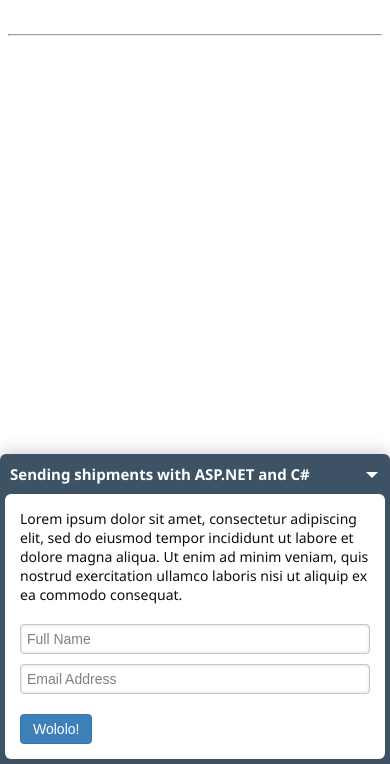
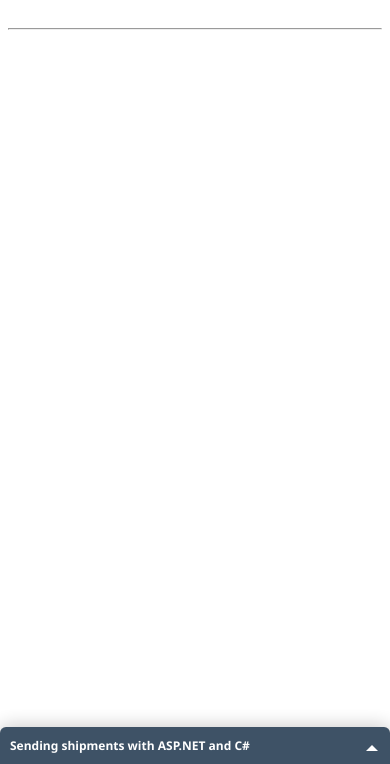
Before and after one commit to nozzlegear/Riddlevox, a plain HTML site: page Nozzlegear/index.html in a window 390 px wide. Shown: the part 80-844 px from the top of the page. Drawn offline with Linux system fonts and the light colour scheme.

Commit message:
Using cookies for auto-show and auto-open. Updated README

```diff
--- a/Nozzlegear/Nozzlegear.css
+++ b/Nozzlegear/Nozzlegear.css
@@ -1,44 +1,33 @@
-body {
-    font-family: 'Segoe UI', sans-serif;
-}
-
-span {
-    font-style: italic;
-}
-
-.Nozzlegear-anchor {
-    position: relative;
-}
-
 .Nozzlegear-container {
-    -moz-box-sizing: border-box;
-    -webkit-box-sizing: border-box;
-    box-sizing: border-box;
-    padding: 0 5px 5px 5px;
-    border-top-left-radius: 6px;
-    border-top-right-radius: 6px;
-    position: fixed;
-    bottom: 0;
-    max-width: 350px;
-    width: 350px;
-    opacity: .95;
-    box-shadow: 0 0 20px rgba(0,0,0,0.25);
-    -moz-transition: bottom 200ms ease-in-out;
-    -o-transition: bottom 200ms ease-in-out;
-    -webkit-transition: bottom 200ms ease-in-out;
-    transition: bottom 200ms ease-in-out;
-    -moz-transition-property: max-height;
-    -o-transition-property: max-height;
-    -webkit-transition-property: max-height;
-    transition-property: max-height;
+    -moz-box-sizing: border-box !important;
+    -webkit-box-sizing: border-box !important;
+    box-sizing: border-box !important;
+    font-family: 'Segoe UI', sans-serif !important;
+    padding: 0 5px 5px 5px !important;
+    border-top-left-radius: 6px !important;
+    border-top-right-radius: 6px !important;
+    position: fixed !important;
+    bottom: 0 !important;
+    max-width: 350px !important;
+    width: 350px !important;
+    opacity: .95 !important;
+    box-shadow: 0 0 20px rgba(0,0,0,0.25) !important;
+    -moz-transition: bottom 200ms ease-in-out !important;
+    -o-transition: bottom 200ms ease-in-out !important;
+    -webkit-transition: bottom 200ms ease-in-out !important;
+    transition: bottom 200ms ease-in-out !important;
+    -moz-transition-property: max-height !important;
+    -o-transition-property: max-height !important;
+    -webkit-transition-property: max-height !important;
+    transition-property: max-height !important;
 }
 
     .Nozzlegear-container.Nozzlegear-bottom-right {
-        right: 5%;
+        right: 5% !important;
     }
 
     .Nozzlegear-container.Nozzlegear-bottom-left {
-        left: 5%;
+        left: 5% !important;
     }
 
 .Nozzlegear-content {
@@ -64,7 +53,7 @@ span {
 }
 
     .Nozzlegear-form > .Nozzlegear-form-group {
-        padding: 5px 0;
+        padding: 5px 0 !important;
     }
 
         .Nozzlegear-form > .Nozzlegear-form-group > input {
@@ -120,82 +109,70 @@ span {
     }
 
     .Nozzlegear-form > p.Nozzlegear-error {
-        color: #ff0000;
-        margin: 10px 0 0 0;
+        color: #ff0000 !important;
+        margin: 10px 0 0 0 !important;
         font-size: 14px !important;
     }
 
 .Nozzlegear-hide {
-    display: none;
+    display: none !important;
 }
 
 a.Nozzlegear-toggle {
-    color: #fff;
-    text-decoration: none;
-    display: block;
-    padding: 10px 10px 10px 5px;
-    position: relative;
+    color: #fff !important;
+    text-decoration: none !important;
+    display: block !important;
+    padding: 10px 10px 10px 5px !important;
+    position: relative !important;
 }
 
     a.Nozzlegear-toggle > h2 {
-        margin: 0;
-        padding: 0;
-        padding-right: 20px;
+        margin: 0 !important;
+        padding: 0 !important;
+        padding-right: 20px !important;
         font-size: 15px !important;
     }
 
-/*a.Nozzlegear-toggle > span.Nozzlegear-arrow-up {
-        display: block !important;
-        border-bottom: 6px solid #fff;
-        border-top: 0;
-        border-left: 6px solid transparent;
-        border-right: 6px solid transparent;
-        padding: 0;
-        width: 0;
-        height: 0;
-        position: absolute;
-        top: 20px;
-        right: 5px;
-    }
-
-    a.Nozzlegear-toggle > span.Nozzlegear-arrow-down{
-
-    }*/
-
 .Nozzlegear-container > .Nozzlegear-header > a.Nozzlegear-toggle > span.Nozzlegear-arrow {
     display: block !important;
-    border-bottom: 0;
-    border-top: 6px solid #fff;
-    ;
+    border-bottom: 0 !important;
+    border-top: 6px solid #fff !important;
     border-left: 6px solid transparent;
     border-right: 6px solid transparent;
-    padding: 0;
-    width: 0;
-    height: 0;
-    position: absolute;
-    top: 18px;
-    right: 7px;
+    padding: 0 !important;
+    width: 0 !important;
+    height: 0 !important;
+    position: absolute !important;
+    top: 18px !important;
+    right: 7px !important;
 }
 
 .Nozzlegear-container.Nozzlegear-untoggled > .Nozzlegear-header > a.Nozzlegear-toggle > span.Nozzlegear-arrow {
-    border-bottom: 6px solid #fff;
-    border-top: 0;
+    border-bottom: 6px solid #fff !important;
+    border-top: 0 !important;
 }
 
 @media (max-width:830px) {
     .Nozzlegear-container {
-        max-width: 100%;
-        width: 100%;
-        left: 0;
-        right: 0;
-        margin: 0 auto;
+        max-width: 100% !important;
+        width: 100% !important;
+        left: 0 !important;
+        right: 0 !important;
+        margin: 0 auto !important;
     }
 
         .Nozzlegear-container.Nozzlegear-bottom-right {
-            right: 0;
+            right: 0 !important;
         }
 
         .Nozzlegear-container.Nozzlegear-bottom-left {
-            left: 0;
+            left: 0 !important;
         }
+
+    a.Nozzlegear-toggle > h2 {
+        margin: 0 !important;
+        padding: 0 !important;
+        padding-right: 20px !important;
+        font-size: 12px !important;
+    }
 }
--- a/Nozzlegear/Nozzlegear.js
+++ b/Nozzlegear/Nozzlegear.js
@@ -6,21 +6,18 @@ var Nozzlegear = (function () {
         this._isStarted = false;
         this._hasBeenShow = false;
         this._isOpen = false;
+        this._deviceWidth = (window.innerWidth > 0) ? window.innerWidth : screen.width;
         this._defaultOptions = {
             Position: "bottom-right",
             UniqueId: "defaultUniqueId4256",
             ShowPopupIfConverted: false,
+            AutoOpenIfPreviouslyInteracted: false,
             FormOptions: {
                 CaptureEmailAddress: true,
                 CaptureFirstName: true,
                 CaptureFullName: false,
                 CaptureLastName: false,
             },
-            //CookieOptions{
-            //    CookieName: "Nozzlegear-default-cookie",
-            //    ShowEveryXDays: 0,
-            //    OpenEveryXDays: 0,
-            //},
             Title: "Sign up for our mailing list!",
             Message: "Lorem ipsum dolor sit amet, consectetur adipiscing elit, sed do eiusmod tempor incididunt ut labore et dolore magna aliqua. Ut enim ad minim veniam, quis nostrud exercitation ullamco laboris nisi ut aliquip ex ea commodo consequat.",
             ButtonText: "Sign up!",
@@ -37,6 +34,7 @@ var Nozzlegear = (function () {
         this._form = document.createElement("div");
         this._form.classList.add("Nozzlegear-container");
         this._form.classList.add("Nozzlegear-hide");
+        this._form.classList.add("Nozzlegear-untoggled");
         this._form.style.maxHeight = "0px";
         this._form.style.backgroundColor = this.options.BackgroundColor;
         this._form.innerHTML = this._template;
@@ -62,10 +60,26 @@ var Nozzlegear = (function () {
         document.body.appendChild(this._form);
         //Get the error element
         this._errorElement = this._form.querySelector("p.Nozzlegear-error");
+        //Acquire cookie data
+        this._cookieValue = (function () {
+            var output;
+            try {
+                output = JSON.parse(_this._getCookie("Nozzlegear-" + _this.options.UniqueId + "-form"));
+            }
+            catch (e) {
+                output = {
+                    HasConverted: false,
+                    HasInteracted: false,
+                };
+            }
+            ;
+            return output;
+        })();
     }
     Nozzlegear.prototype.Open = function () {
         //Ensure the form itself is shown
         this._form.classList.remove("Nozzlegear-hide");
+        this._form.classList.remove("Nozzlegear-untoggled");
         this._form.style.maxHeight = "600px";
         this._isOpen = true;
         this._hasBeenShow = true;
@@ -73,6 +87,7 @@ var Nozzlegear = (function () {
     };
     Nozzlegear.prototype.Close = function () {
         this._form.style.maxHeight = this._form.querySelector(".Nozzlegear-header").offsetHeight + "px";
+        this._form.classList.add("Nozzlegear-untoggled");
         this._isOpen = false;
         return this;
     };
@@ -80,13 +95,15 @@ var Nozzlegear = (function () {
         var _this = this;
         if (!this._isStarted) {
             this._isStarted = true;
-            // TODO: Only auto show if ShowPopupIfConverted is true or user has not converted
-            if (this.options.ShowPopupIfConverted || true) {
+            //Only auto show if ShowPopupIfConverted is true or user has not converted
+            if (this.options.ShowPopupIfConverted || !this._cookieValue.HasConverted) {
                 //Show popup's title tab
                 this._form.classList.remove("Nozzlegear-hide");
                 this._form.style.maxHeight = this._form.querySelector(".Nozzlegear-header").offsetHeight + "px";
-                //TODO: Only auto open if AutoOpenIfPreviouslySeen is true
-                if (true) {
+                //Only auto open if AutoOpenIfPreviouslySeen is true, user has not open/closed popup or device width indicates mobile
+                if ((this.options.AutoOpenIfPreviouslyInteracted || !this._cookieValue.HasInteracted) && this._deviceWidth > 830) {
+                    console.log("Auto open?", this.options.AutoOpenIfPreviouslyInteracted);
+                    console.log("Has interacted?", this._cookieValue.HasInteracted);
                     //Check if we should automatically open the popup
                     if (this.options.AutoOpenDelay < 0) {
                     }
@@ -138,6 +155,7 @@ var Nozzlegear = (function () {
             Position: this._propertyExists(options && options.Position, "string") ? options.Position : this._defaultOptions.Position,
             UniqueId: this._propertyExists(options && options.UniqueId, "string") ? options.UniqueId : this._defaultOptions.UniqueId,
             ShowPopupIfConverted: this._propertyExists(options && options.ShowPopupIfConverted, "boolean") ? options.ShowPopupIfConverted : this._defaultOptions.ShowPopupIfConverted,
+            AutoOpenIfPreviouslyInteracted: this._propertyExists(options && options.AutoOpenIfPreviouslyInteracted, "boolean") ? options.AutoOpenIfPreviouslyInteracted : this._defaultOptions.AutoOpenIfPreviouslyInteracted,
             FormOptions: this._checkFormDefaults(options && options.FormOptions),
             Title: this._propertyExists(options && options.Title, "string") ? options.Title : this._defaultOptions.Title,
             Message: this._propertyExists(options && options.Message, "string") ? options.Message : this._defaultOptions.Message,
@@ -221,12 +239,17 @@ var Nozzlegear = (function () {
         }
         ;
     };
+    Nozzlegear.prototype._saveCookieData = function () {
+        this._setCookie("Nozzlegear-" + this.options.UniqueId + "-form", JSON.stringify(this._cookieValue), 365 * 10);
+    };
     Nozzlegear.prototype._toggle = function (e) {
         e.preventDefault();
         if (!this._isOpen) {
             this.Open();
         }
         else {
+            this._cookieValue.HasInteracted = true;
+            this._saveCookieData();
             this.Close();
         }
         ;
@@ -246,8 +269,12 @@ var Nozzlegear = (function () {
                 FullName: this._form.querySelector("div.Nozzlegear-fullname-capture > input").value,
             };
             //Wait for the handler to return true before submitting the form
-            if (this.options.OnConversion(innerForm, controls))
+            if (this.options.OnConversion(innerForm, controls)) {
+                this._cookieValue.HasConverted = true;
+                this._saveCookieData();
                 this._form.getElementsByTagName("form").item(0).submit();
+            }
+            ;
         }
         ;
     };
--- a/Nozzlegear/index.html
+++ b/Nozzlegear/index.html
@@ -4,6 +4,7 @@
 <head>
     <meta charset="utf-8" />
     <title>Nozzlegear Test Page</title>
+    <meta name="viewport" content="width=device-width, initial-scale=1.0" />
     <link href="Nozzlegear.css" rel="stylesheet" />
 </head>
 <body>
@@ -17,6 +18,8 @@
             var options = {
                 Title: "Sending shipments with ASP.NET and C#",
                 ButtonText: "Wololo!",
+                ShowPopupIfConverted: true,
+                AutoOpenIfPreviouslyInteracted: true,
                 FormOptions: {
                     ActionUrl: "",
                     Method: "get",
@@ -26,7 +29,7 @@
                     CaptureFirstName: false
                 },
                 OnConversion: function (form, controls) {
-                    if (!controls.FirstName) {
+                    if (!controls.FullName) {
                         gear.ShowError("Please enter your first name.");
                     } else if (!controls.EmailAddress || controls.EmailAddress.indexOf("@") === -1 || controls.EmailAddress.indexOf(".") === -1) {
                         gear.ShowError("Please enter a valid email address.");
```
Also changed, not shown: Nozzlegear/Nozzlegear.ts (+60 -28 lines), README.md, 1 other file.
